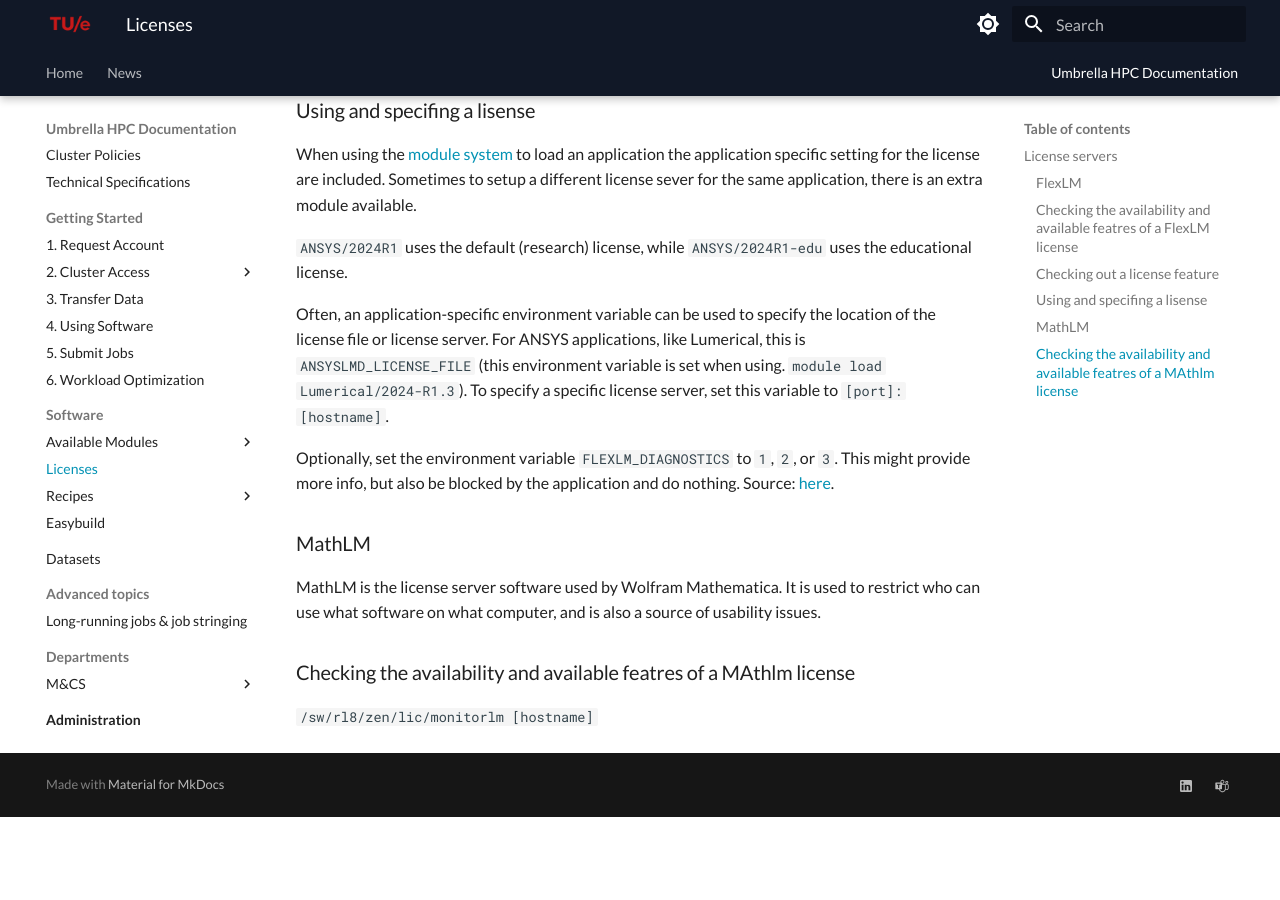
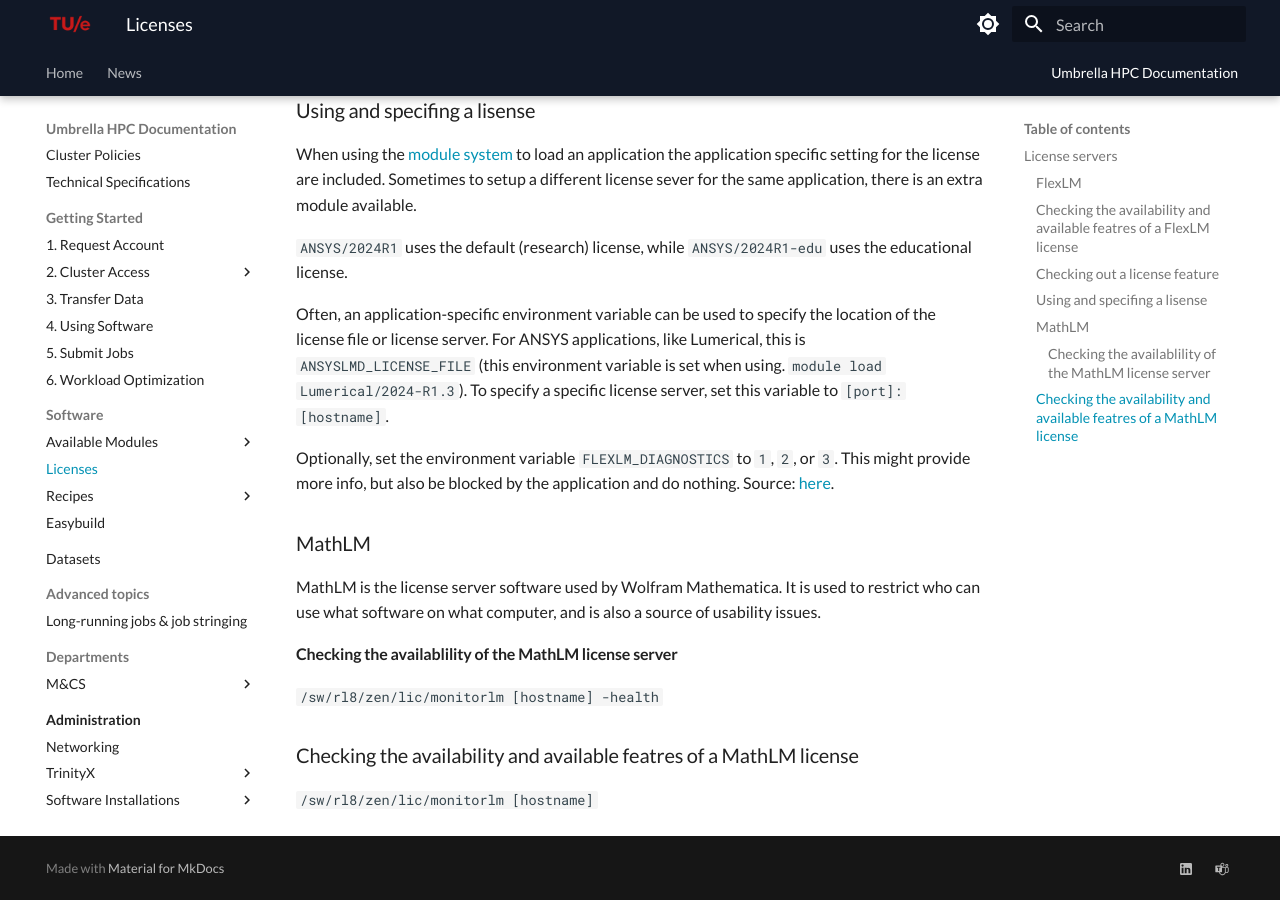
Before and after one commit to gferhpc/supercomputing.tue.nl, an MkDocs documentation site: the page built from pages/documentation/software/licenses.md, in a window 1280 px wide and 900 px high, scrolled down 701 px. Built offline with MkDocs 1.6.1 and Material for MkDocs 9.7.7, drawn with Linux system fonts in a browser that asks for light colours; before the commit the page ends 1518 px from its top, so only the background shows below that.

Commit message:
Update licenses.md

```diff
--- a/pages/documentation/software/licenses.md
+++ b/pages/documentation/software/licenses.md
@@ -35,6 +35,10 @@
 
 MathLM is the license server software used by Wolfram Mathematica. It is used to restrict who can use what software on what computer, and is also a source of usability issues.
 
-### Checking the availability and available featres of a MAthlm license
+#### Checking the availablility of the MathLM license server
+
+`/sw/rl8/zen/lic/monitorlm [hostname] -health`
+
+### Checking the availability and available featres of a MathLM license
 
 `/sw/rl8/zen/lic/monitorlm [hostname]`
```
